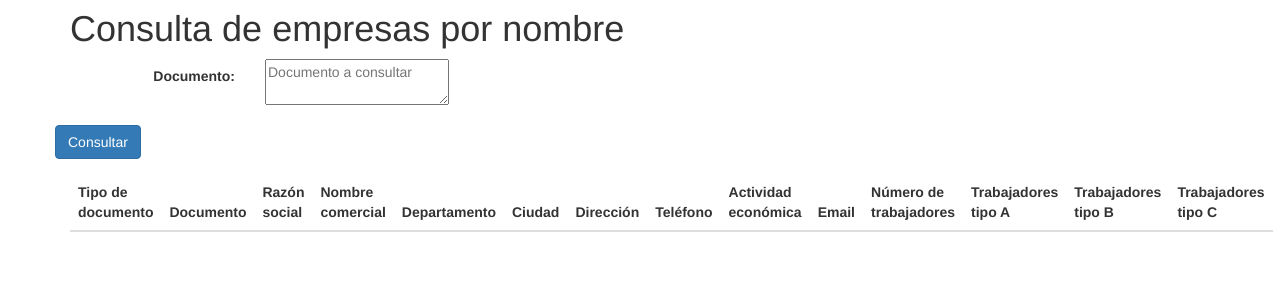
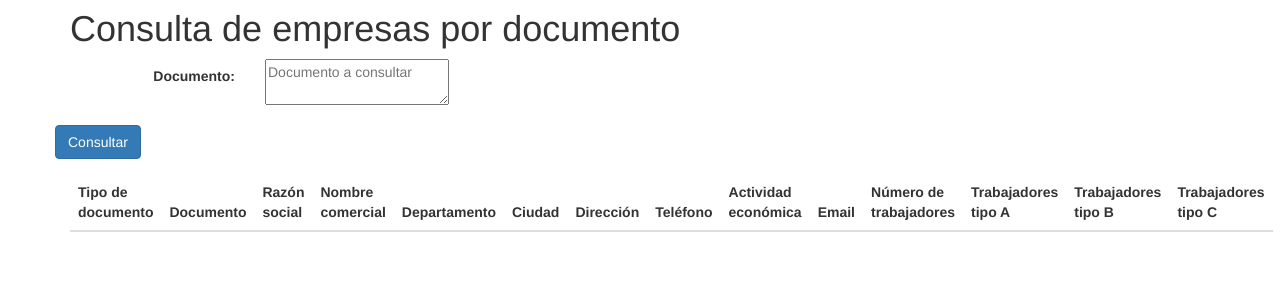
Before and after one commit to JuanCRdrums/pruebasProyecto, a PHP site: page /empresaPorDocumento.php in a window 1280 px wide. Shown: the part 51-351 px from the top of the page. Run offline with PHP 8.4, Linux system fonts and the light colour scheme; data that the repository does not hold is empty; some libraries are stand-ins or nearby versions.

Commit message:
Se agrega el % para la consulta por documento

```diff
--- a/empresaPorDocumento.php
+++ b/empresaPorDocumento.php
@@ -6,7 +6,7 @@
     if(isset($_POST["submit"]))
     {
       $DocumentoX = $_POST["DocumentoX"];
-      $SQL = "SELECT * FROM empresas WHERE (Documento LIKE '$DocumentoX')";
+      $SQL = "SELECT * FROM empresas WHERE (Documento LIKE '%$DocumentoX%')";
       $Registro = mysqli_query($idCone,$SQL);
     #mysqli_close($idCone);
     }
@@ -27,7 +27,7 @@
   <div class="container">
     <br>
     <br>
-    <h1>Consulta de empresas por nombre</h1>
+    <h1>Consulta de empresas por documento</h1>
 
   <nav class="navbar navbar-inverse navbar-fixed-top bg-inverse">
     <div class="container-fluid">
```
